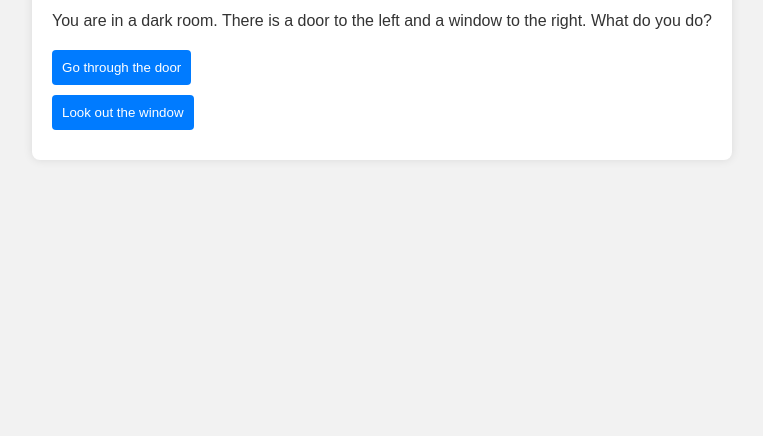
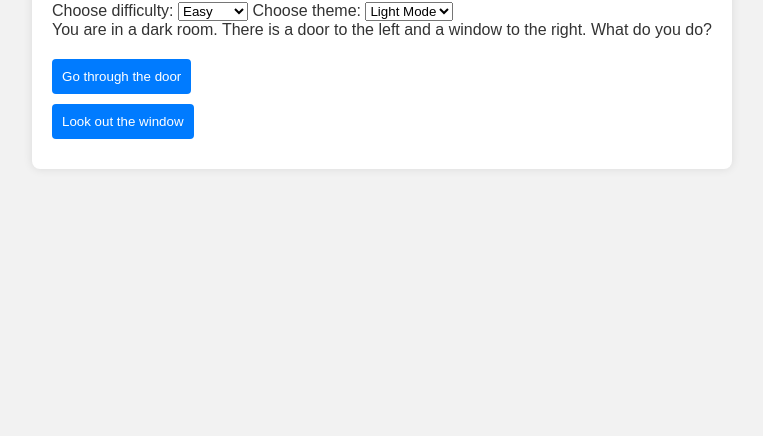
Before and after one commit to SmartGuy1108/b.github.io, a plain HTML site: page index.html in a window 1280 px wide. Shown: the part 364-800 px from the top of the page, without its empty margins (258-1021 px from the left). Drawn offline with Linux system fonts and the light colour scheme.

Commit message:
Add files via upload

```diff
--- a/index.html
+++ b/index.html
@@ -4,11 +4,22 @@
     <meta charset="UTF-8">
     <meta name="viewport" content="width=device-width, initial-scale=1.0">
     <title>Murder Mystery Game</title>
-    <link rel="stylesheet" href="styles.css">
+    <link rel="stylesheet" href="styles.css" id="theme-stylesheet">
 </head>
 <body>
     <div class="container">
         <h1>Murder Mystery Game</h1>
+        <label for="difficulty">Choose difficulty:</label>
+        <select id="difficulty">
+            <option value="easy">Easy</option>
+            <option value="medium">Medium</option>
+            <option value="hard">Hard</option>
+        </select>
+        <label for="theme">Choose theme:</label>
+        <select id="theme">
+            <option value="light">Light Mode</option>
+            <option value="dark">Dark Mode</option>
+        </select>
         <div id="story"></div>
         <div id="choices"></div>
     </div>
--- a/script.js
+++ b/script.js
@@ -2,58 +2,26 @@
 
 const storyElement = document.getElementById('story');
 const choicesElement = document.getElementById('choices');
+const difficultySelect = document.getElementById('difficulty');
+const themeSelect = document.getElementById('theme');
 
-const gameData = {
-    start: {
-        text: 'You are in a dark room. There is a door to the left and a window to the right. What do you do?',
-        choices: [
-            { text: 'Go through the door', next: 'door' },
-            { text: 'Look out the window', next: 'window' }
-        ]
+const stories = [
+    {
+        start: { text: 'You are in a dark room. There is a door to the left and a window to the right. What do you do?', choices: [{ text: 'Go through the door', next: 'door' }, { text: 'Look out the window', next: 'window' }] },
+        door: { text: 'You find yourself in a dimly lit hallway. There are two doors: one on the left and one on the right. Which door do you choose?', choices: [{ text: 'Left door', next: 'leftDoor' }, { text: 'Right door', next: 'rightDoor' }] },
+        window: { text: 'You see a garden outside. Suddenly, you notice a shadowy figure approaching. What do you do?', choices: [{ text: 'Hide', next: 'hide' }, { text: 'Confront the figure', next: 'confront' }] },
+        leftDoor: { text: 'You find the body of the victim. You must find clues to identify the murderer. What do you do first?', choices: [{ text: 'Examine the body', next: 'examineBody' }, { text: 'Look for fingerprints', next: 'fingerprints' }] },
+        rightDoor: { text: 'You discover a secret passage leading to another room. You hear someone talking. What do you do?', choices: [{ text: 'Enter the passage', next: 'secretPassage' }, { text: 'Stay and listen', next: 'listen' }] },
+        hide: { text: 'You hide behind the curtains. The figure enters the room and leaves without noticing you. You are safe for now.', choices: [{ text: 'Wait for a while', next: 'wait' }, { text: 'Search the room', next: 'searchRoom' }] },
+        confront: { text: 'You confront the figure. It turns out to be a detective looking for the murderer. You join forces to solve the mystery.', choices: [{ text: 'Search for clues together', next: 'searchClues' }] }
     },
-    door: {
-        text: 'You find yourself in a dimly lit hallway. There are two doors: one on the left and one on the right. Which door do you choose?',
-        choices: [
-            { text: 'Left door', next: 'leftDoor' },
-            { text: 'Right door', next: 'rightDoor' }
-        ]
-    },
-    window: {
-        text: 'You see a garden outside. Suddenly, you notice a shadowy figure approaching. What do you do?',
-        choices: [
-            { text: 'Hide', next: 'hide' },
-            { text: 'Confront the figure', next: 'confront' }
-        ]
-    },
-    leftDoor: {
-        text: 'You find the body of the victim. You must find clues to identify the murderer. What do you do first?',
-        choices: [
-            { text: 'Examine the body', next: 'examineBody' },
-            { text: 'Look for fingerprints', next: 'fingerprints' }
-        ]
-    },
-    rightDoor: {
-        text: 'You discover a secret passage leading to another room. You hear someone talking. What do you do?',
-        choices: [
-            { text: 'Enter the passage', next: 'secretPassage' },
-            { text: 'Stay and listen', next: 'listen' }
-        ]
-    },
-    hide: {
-        text: 'You hide behind the curtains. The figure enters the room and leaves without noticing you. You are safe for now.',
-        choices: [
-            { text: 'Wait for a while', next: 'wait' },
-            { text: 'Search the room', next: 'searchRoom' }
-        ]
-    },
-    confront: {
-        text: 'You confront the figure. It turns out to be a detective looking for the murderer. You join forces to solve the mystery.',
-        choices: [
-            { text: 'Search for clues together', next: 'searchClues' }
-        ]
-    }
-    // Add more story elements as needed
-};
+    // Add more stories as needed
+];
+
+function getRandomStory() {
+    const randomIndex = Math.floor(Math.random() * stories.length);
+    return stories[randomIndex];
+}
 
 function updateStory(element) {
     storyElement.innerHTML = element.text;
@@ -61,10 +29,25 @@ function updateStory(element) {
     element.choices.forEach(choice => {
         const button = document.createElement('button');
         button.textContent = choice.text;
+        button.className = document.body.classList.contains('dark-mode') ? 'dark-mode' : 'light-mode';
         button.addEventListener('click', () => updateStory(gameData[choice.next]));
         choicesElement.appendChild(button);
     });
 }
 
-// Start the game
+function updateTheme(theme) {
+    document.body.className = theme + '-mode';
+    const buttons = choicesElement.querySelectorAll('button');
+    buttons.forEach(button => {
+        button.className = theme + '-mode';
+    });
+}
+
+themeSelect.addEventListener('change', (event) => {
+    updateTheme(event.target.value);
+});
+
+// Start the game with a random story
+const gameData = getRandomStory();
 updateStory(gameData.start);
+updateTheme(themeSelect.value);
--- a/styles.css
+++ b/styles.css
@@ -2,14 +2,13 @@
 
 body {
     font-family: Arial, sans-serif;
-    background-color: #f2f2f2;
-    color: #333;
     margin: 0;
     padding: 0;
     display: flex;
     justify-content: center;
     align-items: center;
     height: 100vh;
+    transition: background-color 0.3s, color 0.3s;
 }
 
 .container {
@@ -17,11 +16,11 @@ body {
     border-radius: 8px;
     padding: 20px;
     box-shadow: 0 0 10px rgba(0, 0, 0, 0.1);
+    transition: background-color 0.3s, color 0.3s;
 }
 
 h1 {
     text-align: center;
-    color: #444;
 }
 
 #story {
@@ -43,3 +42,43 @@ h1 {
 #choices button:hover {
     background-color: #0056b3;
 }
+
+/* Dark Mode */
+body.dark-mode {
+    background-color: #333;
+    color: #fff;
+}
+
+.container.dark-mode {
+    background-color: #444;
+    color: #fff;
+}
+
+#choices button.dark-mode {
+    background-color: #007bff;
+    color: #fff;
+}
+
+#choices button.dark-mode:hover {
+    background-color: #0056b3;
+}
+
+/* Light Mode */
+body.light-mode {
+    background-color: #f2f2f2;
+    color: #333;
+}
+
+.container.light-mode {
+    background-color: #fff;
+    color: #333;
+}
+
+#choices button.light-mode {
+    background-color: #007bff;
+    color: #fff;
+}
+
+#choices button.light-mode:hover {
+    background-color: #0056b3;
+}
```
